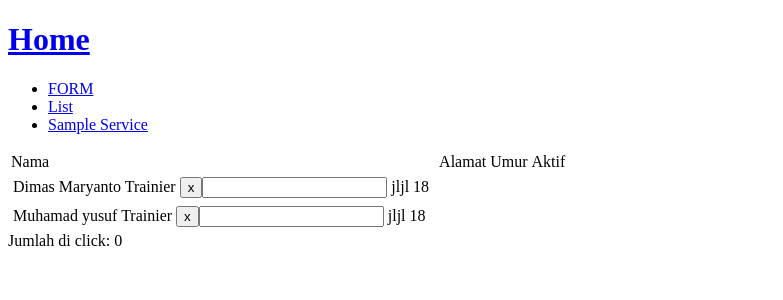
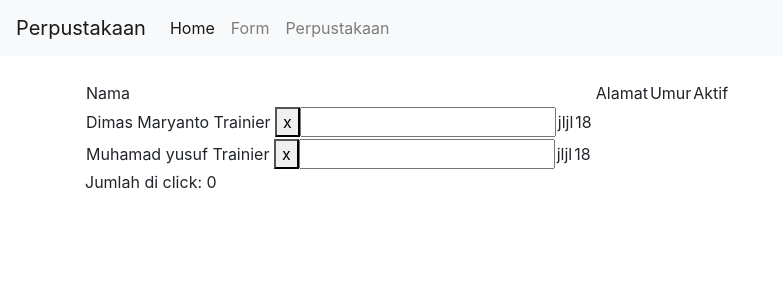
Before and after one commit to tabeldatadotcom/angular-bootcamp-2019, an Angular app: page /list in a window 1280 px wide. Shown: the top 300 px of the page, without its empty margins (0-783 px from the left). Built offline with nearby package versions, Linux system fonts and the light colour scheme.

Commit message:
mengakses token

```diff
--- a/angular.json
+++ b/angular.json
@@ -23,9 +23,13 @@
               "src/assets"
             ],
             "styles": [
+              "./node_modules/bootstrap/dist/css/bootstrap.min.css",
+              "./node_modules/ngx-bootstrap/datepicker/bs-datepicker.css",
               "src/styles.css"
             ],
-            "scripts": []
+            "scripts": [
+              "./node_modules/jquery/dist/jquery.min.js"
+            ]
           },
           "configurations": {
             "production": {
@@ -72,6 +76,8 @@
             "tsConfig": "src/tsconfig.spec.json",
             "karmaConfig": "src/karma.conf.js",
             "styles": [
+              "./node_modules/bootstrap/dist/css/bootstrap.min.css",
+              "./node_modules/ngx-bootstrap/datepicker/bs-datepicker.css",
               "src/styles.css"
             ],
             "scripts": [],
--- a/package.json
+++ b/package.json
@@ -20,7 +20,10 @@
     "@angular/platform-browser": "^6.1.0",
     "@angular/platform-browser-dynamic": "^6.1.0",
     "@angular/router": "^6.1.0",
+    "bootstrap": "^4.3.1",
     "core-js": "^2.5.4",
+    "jquery": "^3.3.1",
+    "ngx-bootstrap": "^3.2.0",
     "rxjs": "~6.2.0",
     "zone.js": "~0.8.26"
   },
--- a/src/app/app.component.html
+++ b/src/app/app.component.html
@@ -1,15 +1,29 @@
-<h1><a [routerLink]="['/']">Home</a></h1>
-<ul>
-    <li>
-        <a [routerLink]="['/', 'form']">FORM</a>
-    </li>
-    <li>
-        <a [routerLink]="['/', 'list']">List</a>
-    </li>
-    <li>
-        <a [routerLink]="['/', 'sample-service']">Sample Service</a>
-    </li>
-</ul>
+<nav class="navbar navbar-expand-lg navbar-light bg-light">
+  <a class="navbar-brand" href="#">Perpustakaan</a>
+  <button class="navbar-toggler" type="button" data-toggle="collapse" data-target="#navbarSupportedContent"
+          aria-controls="navbarSupportedContent" aria-expanded="false" aria-label="Toggle navigation">
+    <span class="navbar-toggler-icon"></span>
+  </button>
 
+  <div class="collapse navbar-collapse" id="navbarSupportedContent">
+    <ul class="navbar-nav mr-auto">
+      <li class="nav-item active">
+        <a class="nav-link" href="#" [routerLink]="['/']">Home <span class="sr-only">(current)</span></a>
+      </li>
+      <li class="nav-item">
+        <a class="nav-link" href="#" [routerLink]="['/', 'form']">Form</a>
+      </li>
+      <li class="nav-item">
+        <a class="nav-link" href="#" [routerLink]="['/', 'perpustakaan','master','kategori','buku']">Perpustakaan</a>
+      </li>
+    </ul>
+  </div>
+</nav>
+&nbsp;
+&nbsp;
+&nbsp;
+&nbsp;
 
-<router-outlet></router-outlet>
+<div class="container">
+  <router-outlet></router-outlet>
+</div>
--- /dev/null
+++ b/src/app/perpustakaan/login.service.ts
@@ -0,0 +1,27 @@
+import {Injectable} from '@angular/core';
+import {HttpClient, HttpHeaders, HttpParams} from '@angular/common/http';
+
+@Injectable({
+  providedIn: 'root'
+})
+export class LoginService {
+
+  constructor(private _http: HttpClient) {
+  }
+
+  login(username: string, password: string) {
+    let header = new HttpHeaders();
+    header = header.append('Authorization', `Basic ${btoa('perpus:123456')}`);
+
+    let params = new HttpParams();
+    params = params.append('username', username);
+    params = params.append('password', password);
+    params = params.append('grant_type', 'password');
+    return this._http.post(`/oauth/token`,
+      {}, {
+        headers: header,
+        params: params,
+        observe: 'response'
+      });
+  }
+}
--- /dev/null
+++ b/src/app/perpustakaan/login/login.component.html
@@ -0,0 +1,14 @@
+<form [formGroup]="formGroup" (submit)="login($event)">
+  <div class="form-group">
+    <label for="username">Username</label>
+    <input type="text" name="username" id="username" class="form-control" formControlName="username">
+  </div>
+  <div class="form-group">
+    <label for="password">Password</label>
+    <input type="password" name="password" id="password" class="form-control" formControlName="password">
+  </div>
+  <div class="form-group">
+    <button type="submit" class="btn btn-primary">Login</button>&nbsp;
+    <button type="reset" class="btn btn-secondary">Reset</button>
+  </div>
+</form>
--- /dev/null
+++ b/src/app/perpustakaan/login/login.component.ts
@@ -0,0 +1,34 @@
+import {Component, OnInit} from '@angular/core';
+import {FormBuilder, FormGroup, Validators} from '@angular/forms';
+import {LoginService} from '../login.service';
+import {Login} from './login.model';
+
+@Component({
+  selector: 'app-login',
+  templateUrl: './login.component.html',
+  styleUrls: ['./login.component.css']
+})
+export class LoginComponent implements OnInit {
+
+  formGroup: FormGroup;
+  model: Login;
+
+  constructor(private formBuilder: FormBuilder, private loginService: LoginService) {
+  }
+
+  ngOnInit() {
+    this.formGroup = this.formBuilder.group({
+      username: this.formBuilder.control('', [Validators.required]),
+      password: this.formBuilder.control('', [Validators.required])
+    });
+  }
+
+  login($event: Event) {
+    this.model = this.formGroup.value;
+    this.loginService.login(this.model.username, this.model.password).subscribe(resp => {
+      console.log(resp);
+    }, error => {
+      console.error('error can\' get token');
+    });
+  }
+}
--- /dev/null
+++ b/src/app/perpustakaan/login/login.model.ts
@@ -0,0 +1,6 @@
+export class Login {
+
+  username: string;
+  password: string;
+
+}
--- a/src/app/sample-service/data-mahasiswa.service.ts
+++ b/src/app/sample-service/data-mahasiswa.service.ts
@@ -1,4 +1,4 @@
-import { Injectable } from '@angular/core';
+import {Injectable} from '@angular/core';
 
 @Injectable()
 export class DataMahasiswaService {
@@ -10,11 +10,11 @@ export class DataMahasiswaService {
     this._list = ['001', '002', '003'];
   }
 
-  get list(): Array<string>{
+  get list(): Array<string> {
     return this._list;
   }
 
- addItem(data: string){
+  addItem(data: string) {
     this._list.push(data);
   }
 
```
Also changed, not shown: proxy.conf.json (+8 -4 lines), src/app/app.module.ts (+28 -21 lines), src/app/perpustakaan/login/login.component.css (added), 2 other files (tests, documents, lock files or other folders).
